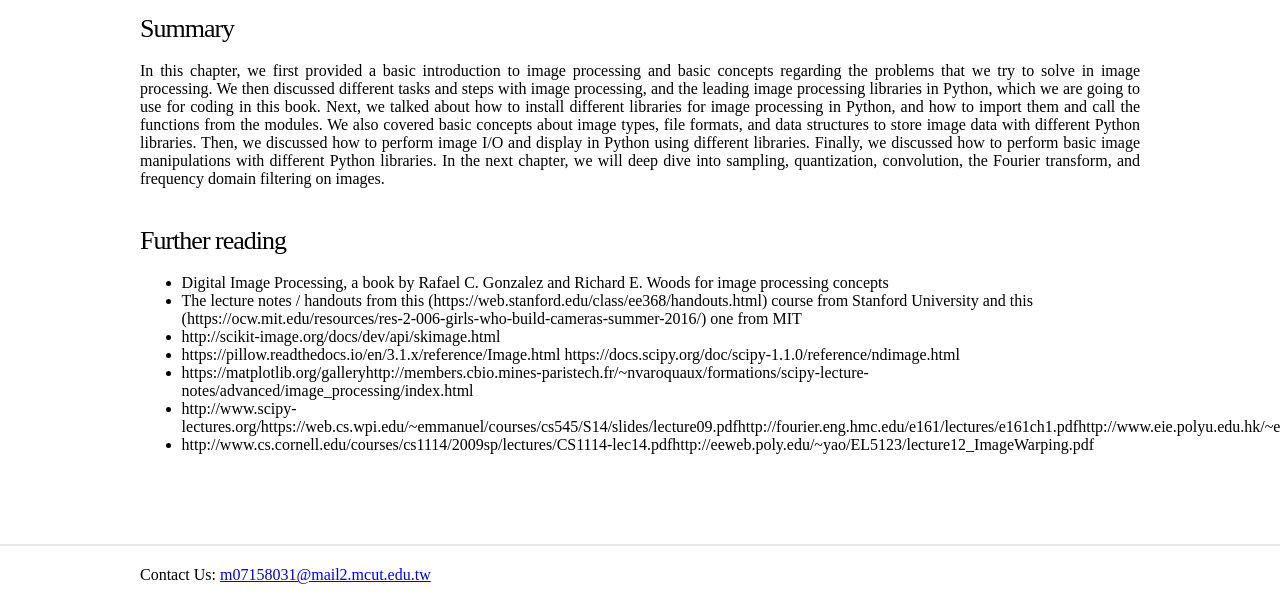
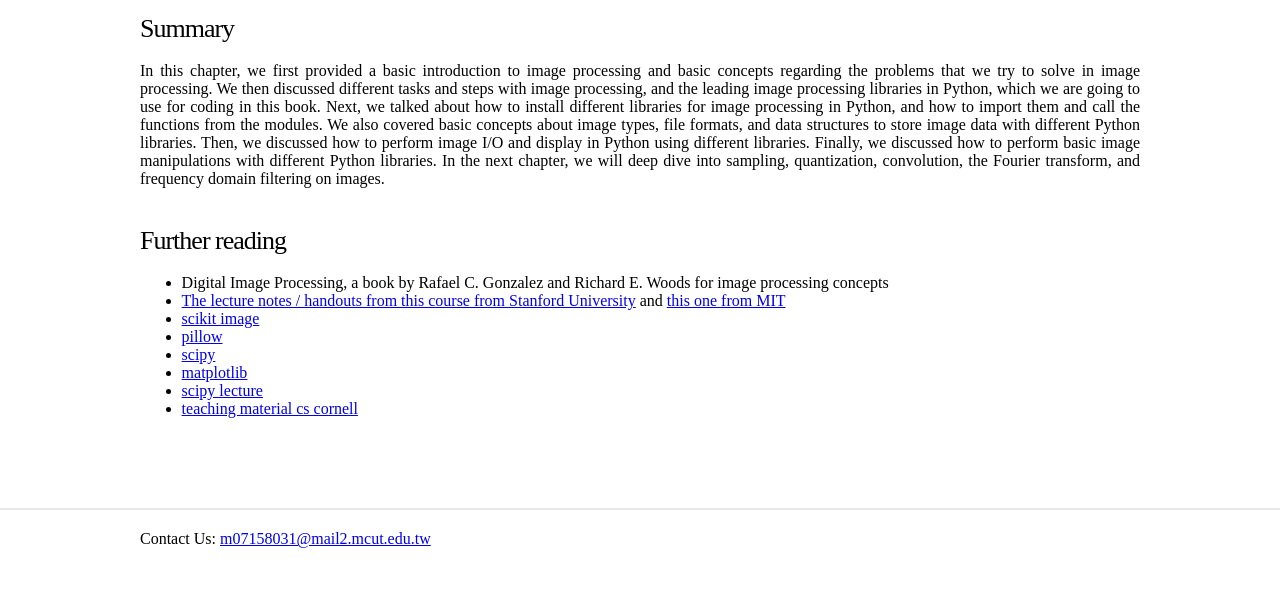
Before and after one commit to oil-mcut/oil-mcut.github.io, a Jekyll site: the page built from Getting started with Image Processing.md, in a window 1280 px wide and 900 px high, scrolled down 26764 px, cut to the strip 296-900 px from the top of the window. Built offline with Jekyll 4.4.1, drawn with Linux system fonts in a browser that asks for light colours; after the commit the page ends 27628 px from its top, so only the background shows below that; some of the changed lines change nothing that is shown.

Commit message:
16122019

```diff
--- a/Getting started with Image Processing.md
+++ b/Getting started with Image Processing.md
@@ -1046,10 +1046,10 @@ In this chapter, we first provided a basic introduction to image processing and
 ### Further reading
 
 - Digital Image Processing, a book by Rafael C. Gonzalez and Richard E. Woods for image processing concepts
-- The lecture notes / handouts from this (https://web.stanford.edu/class/ee368/handouts.html) course from Stanford University and this (https://ocw.mit.edu/resources/res-2-006-girls-who-build-cameras-summer-2016/) one from MIT
-- http://scikit-image.org/docs/dev/api/skimage.html
-- https://pillow.readthedocs.io/en/3.1.x/reference/Image.html
-https://docs.scipy.org/doc/scipy-1.1.0/reference/ndimage.html
-- https://matplotlib.org/galleryhttp://members.cbio.mines-paristech.fr/~nvaroquaux/formations/scipy-lecture-notes/advanced/image_processing/index.html
-- http://www.scipy-lectures.org/https://web.cs.wpi.edu/~emmanuel/courses/cs545/S14/slides/lecture09.pdfhttp://fourier.eng.hmc.edu/e161/lectures/e161ch1.pdfhttp://www.eie.polyu.edu.hk/~enyhchan/imagef.pdf
-- http://www.cs.cornell.edu/courses/cs1114/2009sp/lectures/CS1114-lec14.pdfhttp://eeweb.poly.edu/~yao/EL5123/lecture12_ImageWarping.pdf
+- [The lecture notes / handouts from this course from Stanford University](https://web.stanford.edu/class/ee368/handouts.html) and [this one from MIT](https://ocw.mit.edu/resources/res-2-006-girls-who-build-cameras-summer-2016/)
+- [scikit image](http://scikit-image.org/docs/dev/api/skimage.html)
+- [pillow](https://pillow.readthedocs.io/en/3.1.x/reference/Image.html)
+- [scipy](https://docs.scipy.org/doc/scipy-1.1.0/reference/ndimage.html)
+- [matplotlib](https://matplotlib.org/galleryhttp://members.cbio.mines-paristech.fr/~nvaroquaux/formations/scipy-lecture-notes/advanced/image_processing/index.html)
+- [scipy lecture](http://www.scipy-lectures.org/https://web.cs.wpi.edu/~emmanuel/courses/cs545/S14/slides/lecture09.pdfhttp://fourier.eng.hmc.edu/e161/lectures/e161ch1.pdfhttp://www.eie.polyu.edu.hk/~enyhchan/imagef.pdf)
+- [teaching material cs cornell](http://www.cs.cornell.edu/courses/cs1114/2009sp/lectures/CS1114-lec14.pdfhttp://eeweb.poly.edu/~yao/EL5123/lecture12_ImageWarping.pdf)
```
